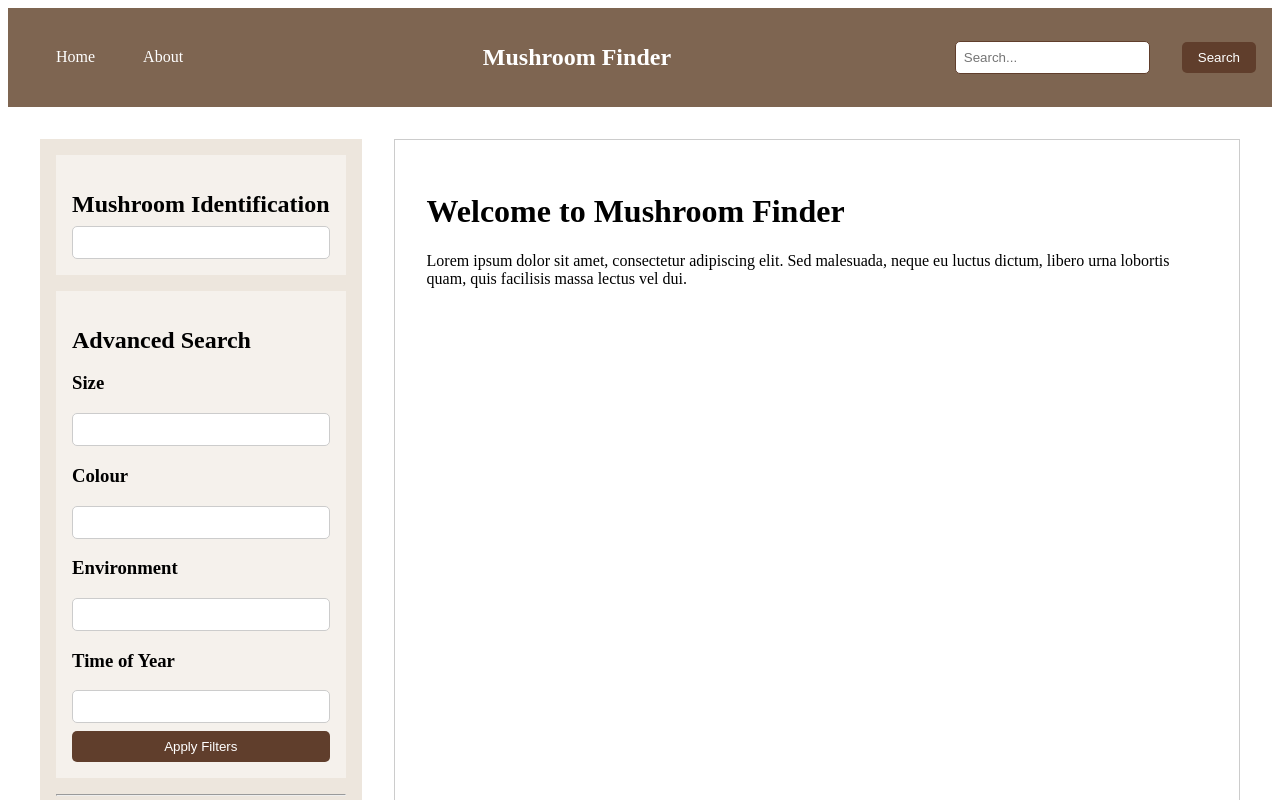
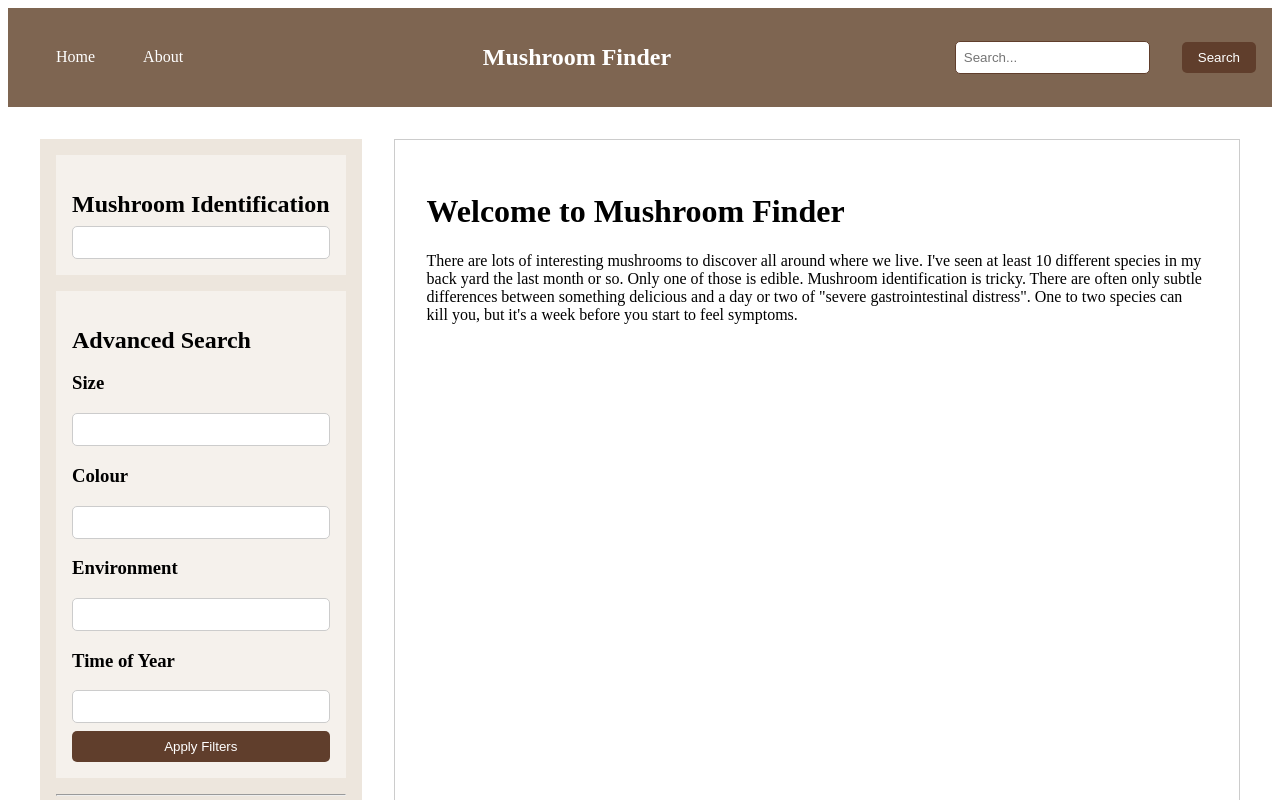
Before and after one commit to kloudsoft91/mushroom_db_app, a Nuxt app: page / in a window 1280 px wide. Shown: the top 800 px of the page. Built offline with nearby package versions, Linux system fonts and the light colour scheme.

Commit message:
Changed welcome message

```diff
--- a/pages/index.vue
+++ b/pages/index.vue
@@ -51,9 +51,11 @@
           <!-- Landing page content here -->
           <h1>Welcome to Mushroom Finder</h1>
           <p>
-            Lorem ipsum dolor sit amet, consectetur adipiscing elit. Sed
-            malesuada, neque eu luctus dictum, libero urna lobortis quam, quis
-            facilisis massa lectus vel dui.
+            There are lots of interesting mushrooms to discover all around where we live. I've seen at least 10
+            different species in my back yard the last month or so. Only one of those is edible. Mushroom
+            identification is tricky. There are often only subtle differences between something delicious and a day
+            or two of "severe gastrointestinal distress". One to two species can kill you, but it's a week before
+            you start to feel symptoms.
           </p>
         </main>
       </div>
```
